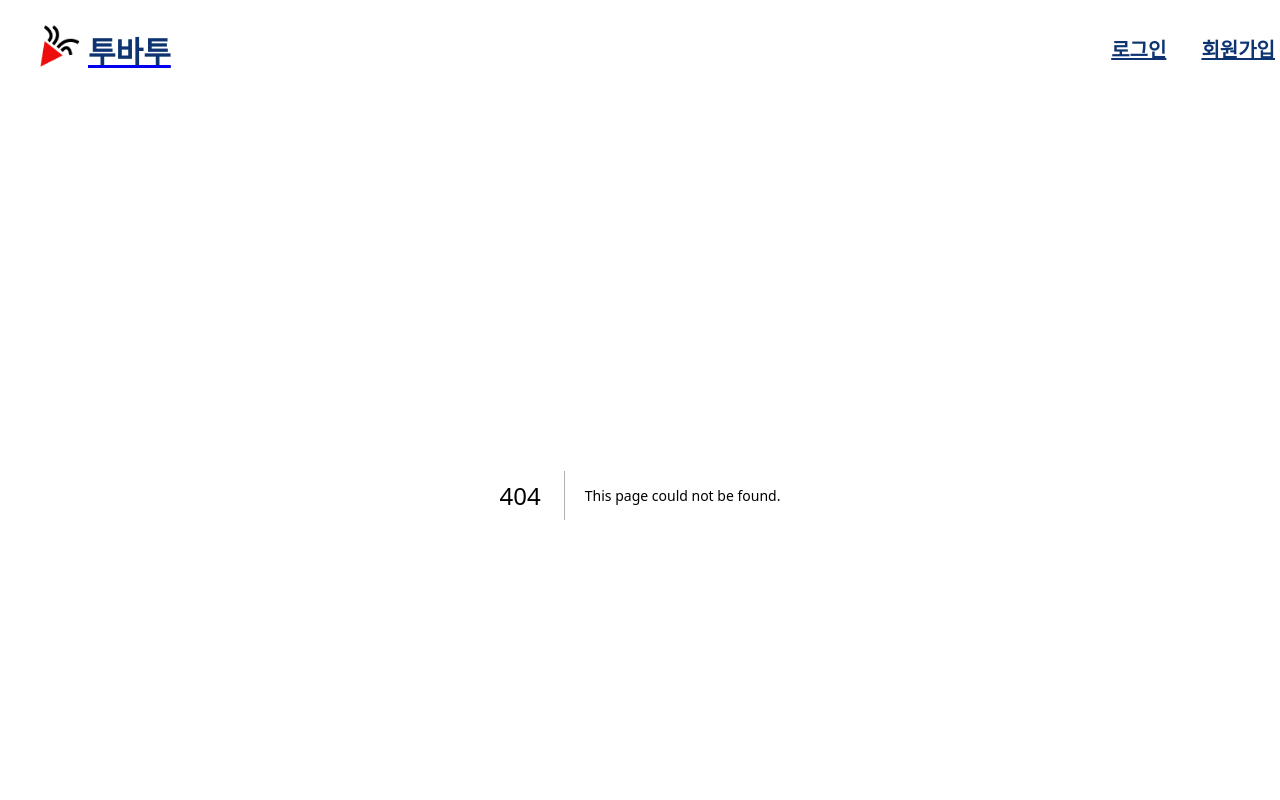
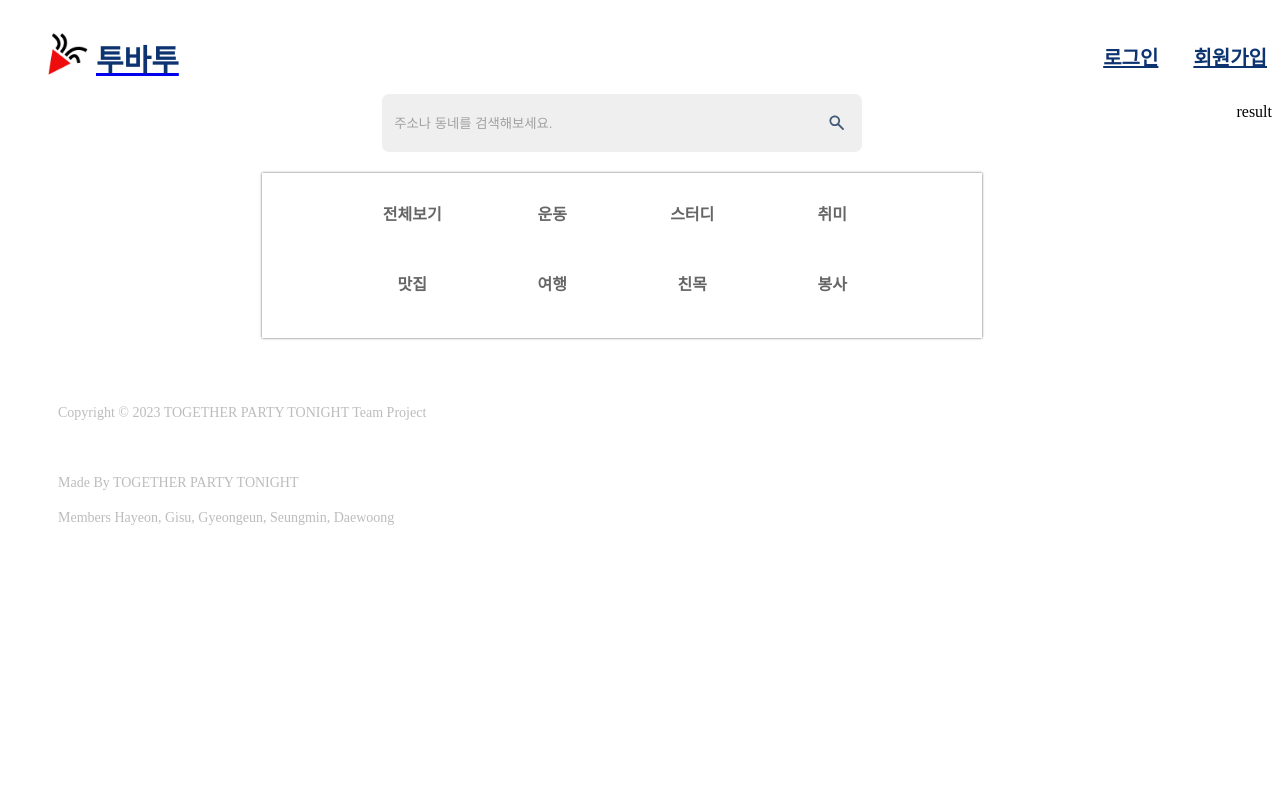
Before and after one commit to KangHayeonn/together-party-tonight-client, a Next.js app: page /search/list in a window 1280 px wide. Before the commit this address had no page. Shown: the top 800 px of the page. Built offline with nearby package versions, Linux system fonts and the light colour scheme.

Commit message:
[ADD] : 검색페이지 리스트형 마크업 - 상단 검색창 & 카테고리

```diff
--- a/src/app/layout.tsx
+++ b/src/app/layout.tsx
@@ -8,7 +8,7 @@ import Main from "@/components/layout/Main";
 export const metadata = {
   title: "투바투",
   icons: {
-    icon: "images/Logo.png",
+    icon: "/images/Logo.png",
   },
   description: "실시간 거리 기반 모임 추천/신청 서비스",
   metadataBase: new URL("http://localhost:3000"),
--- /dev/null
+++ b/src/app/search/list/page.tsx
@@ -0,0 +1,15 @@
+import React from "react";
+import SearchTemplate from "@/components/search/SearchTemplate";
+import SearchNav from "@/components/search/listType/SearchNav";
+import SearchResult from "@/components/search/listType/SearchResult";
+
+const page = () => {
+  return (
+    <SearchTemplate>
+      <SearchNav />
+      <SearchResult />
+    </SearchTemplate>
+  );
+};
+
+export default page;
--- a/src/components/common/SearchForm.tsx
+++ b/src/components/common/SearchForm.tsx
@@ -57,7 +57,7 @@ const SearchForm = ({
             {...props}
           />
           <Image
-            src="images/searchIcon.svg"
+            src="/images/searchIcon.svg"
             width={16}
             height={16}
             alt="Search Icon"
--- /dev/null
+++ b/src/components/search/listType/SearchCategory.tsx
@@ -0,0 +1,37 @@
+import React from "react";
+import {
+  SearchCategoryWrapper,
+  SearchCategoryList,
+  SearchCategoryItem,
+  SearchCategoryItemInput,
+  SearchCategoryItemLabel,
+} from "@/styles/components/search/listType/SearchCategory";
+import { searchCategoryList } from "@/utils/mock/search";
+
+const SearchCategory = () => {
+  return (
+    <SearchCategoryWrapper>
+      <SearchCategoryList>
+        <SearchCategoryItem>
+          <SearchCategoryItemInput type="checkbox" id="all" />
+          <SearchCategoryItemLabel htmlFor="all" className="label-tag">
+            전체보기
+          </SearchCategoryItemLabel>
+        </SearchCategoryItem>
+        {searchCategoryList &&
+          searchCategoryList.map((item, index) => {
+            return (
+              <SearchCategoryItem key={index}>
+                <SearchCategoryItemInput type="checkbox" id={item} />
+                <SearchCategoryItemLabel htmlFor={item} className="label-tag">
+                  {item}
+                </SearchCategoryItemLabel>
+              </SearchCategoryItem>
+            );
+          })}
+      </SearchCategoryList>
+    </SearchCategoryWrapper>
+  );
+};
+
+export default SearchCategory;
--- /dev/null
+++ b/src/components/search/listType/SearchNav.tsx
@@ -0,0 +1,22 @@
+"use client";
+
+import React from "react";
+import SearchForm from "@/components/common/SearchForm";
+import SearchCategory from "@/components/search/listType/SearchCategory";
+import {
+  SearchNavWrapper,
+  SearchFormWrapper,
+} from "@/styles/components/search/listType/SearchNav";
+
+const SearchNav = () => {
+  return (
+    <SearchNavWrapper>
+      <SearchFormWrapper>
+        <SearchForm />
+      </SearchFormWrapper>
+      <SearchCategory />
+    </SearchNavWrapper>
+  );
+};
+
+export default SearchNav;
--- /dev/null
+++ b/src/components/search/listType/SearchResult.tsx
@@ -0,0 +1,7 @@
+import React from "react";
+
+const SearchResult = () => {
+  return <div>result</div>;
+};
+
+export default SearchResult;
--- /dev/null
+++ b/src/styles/components/search/listType/SearchCategory.tsx
@@ -0,0 +1,54 @@
+import styled from "styled-components";
+
+const SearchCategoryWrapper = styled.div`
+  display: flex;
+  background-color: #fff;
+  padding: 40px 100px 60px;
+  box-shadow: 0 0 0.15rem rgba(0, 0, 0, 0.65);
+`;
+
+const SearchCategoryList = styled.div`
+  display: grid;
+  grid-template-rows: repeat(2, 30px);
+  grid-template-columns: 1fr 1fr 1fr 1fr;
+  margin-top: -35px;
+  gap: 2.5rem;
+`;
+
+const SearchCategoryItem = styled.div``;
+
+const SearchCategoryItemInput = styled.input`
+  appearance: none;
+  margin: 0;
+
+  &:checked + .label-tag {
+    color: #0d3471;
+    font-weight: 600;
+  }
+
+  &:hover + .label-tag {
+    opacity: 0.5;
+  }
+`;
+
+const SearchCategoryItemLabel = styled.label`
+  display: flex;
+  justify-content: center;
+  align-items: center;
+  height: 2.4rem;
+  width: 100px;
+  color: #666666;
+  background-color: #fff;
+  cursor: pointer;
+  font-size: 1rem;
+  font-weight: 600;
+  line-height: 1rem;
+`;
+
+export {
+  SearchCategoryWrapper,
+  SearchCategoryList,
+  SearchCategoryItem,
+  SearchCategoryItemInput,
+  SearchCategoryItemLabel,
+};
--- /dev/null
+++ b/src/styles/components/search/listType/SearchNav.tsx
@@ -0,0 +1,16 @@
+import styled from "styled-components";
+
+const SearchNavWrapper = styled.div`
+  display: flex;
+  flex-direction: column;
+  align-items: center;
+  width: 100%;
+`;
+
+const SearchFormWrapper = styled.div`
+  display: flex;
+  width: 30rem;
+  margin-bottom: 30px;
+`;
+
+export { SearchNavWrapper, SearchFormWrapper };
```
Also changed, not shown: src/components/search/listType/SearchFilter.tsx (added, +7 -0 lines), src/styles/components/search/listType/SearchFilter.tsx (added), src/styles/components/search/listType/SearchResult.tsx (added), 2 other files (tests, documents, lock files or other folders).
